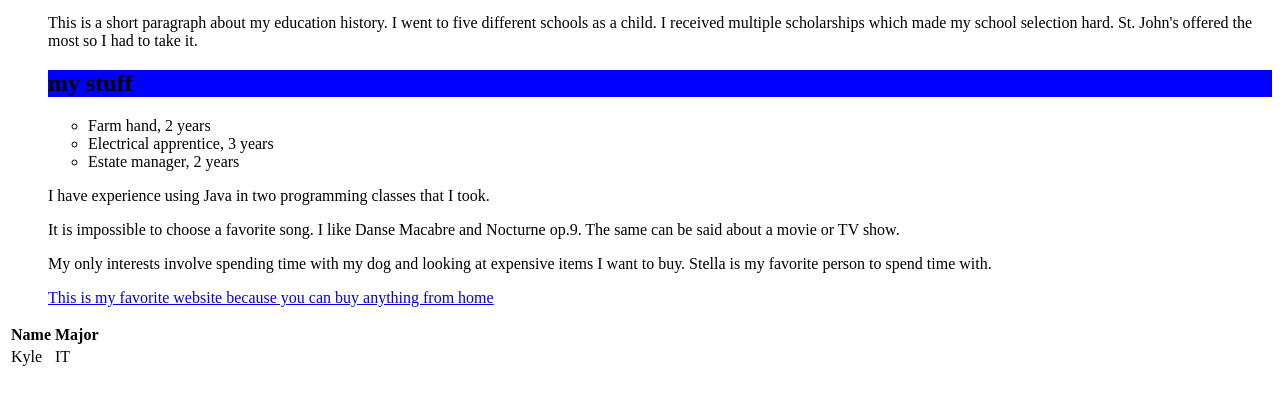
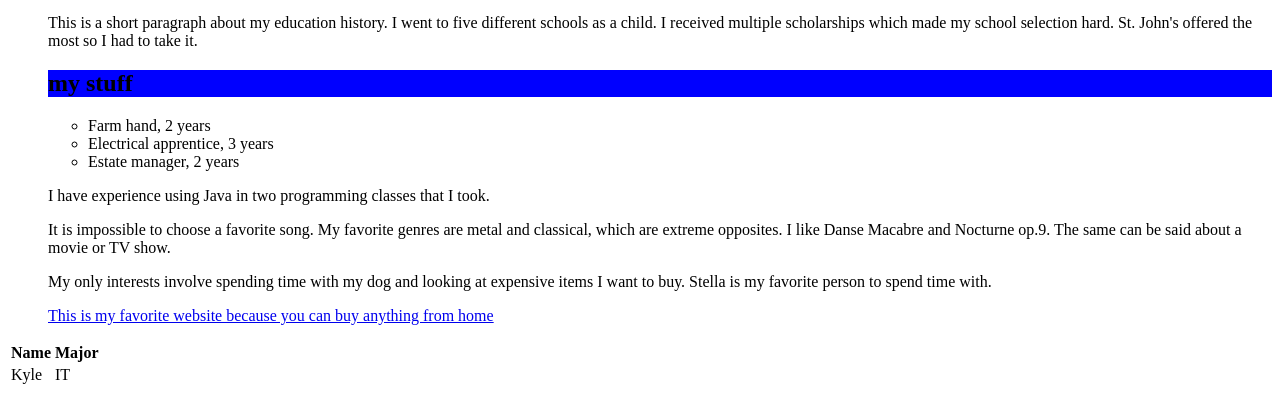
Before and after one commit to kbitic/kbitic.github.io, a plain HTML site: page index.html in a window 1280 px wide. Shown: the part 198-616 px from the top of the page. Drawn offline with Linux system fonts and the light colour scheme.

Commit message:
Update index.html

```diff
--- a/index.html
+++ b/index.html
@@ -66,7 +66,7 @@
   <p> I have experience using Java in two programming classes that I took. </p>
 
     <p> <a name="music"> </a> </p>
-  <p> It is impossible to choose a favorite song. I like Danse Macabre and
+  <p> It is impossible to choose a favorite song. My favorite genres are metal and classical, which are extreme opposites. I like Danse Macabre and
   Nocturne op.9. The same can be said about a movie or TV show. </p>
 
     <p> <a name="interests"> </a> </p>
```
